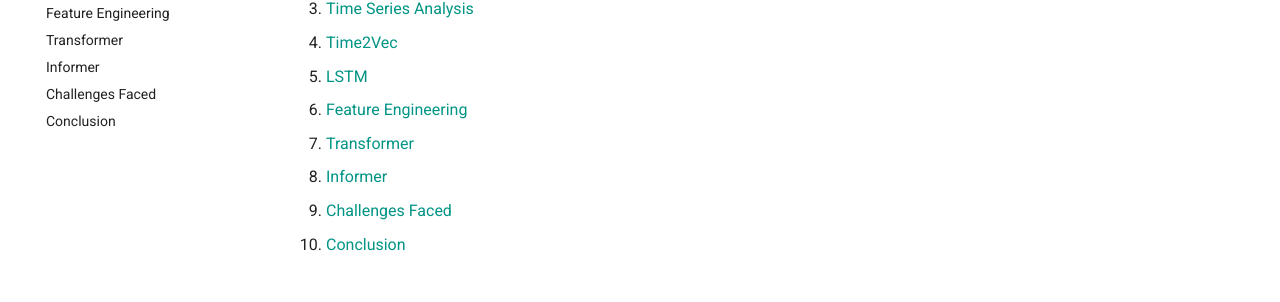
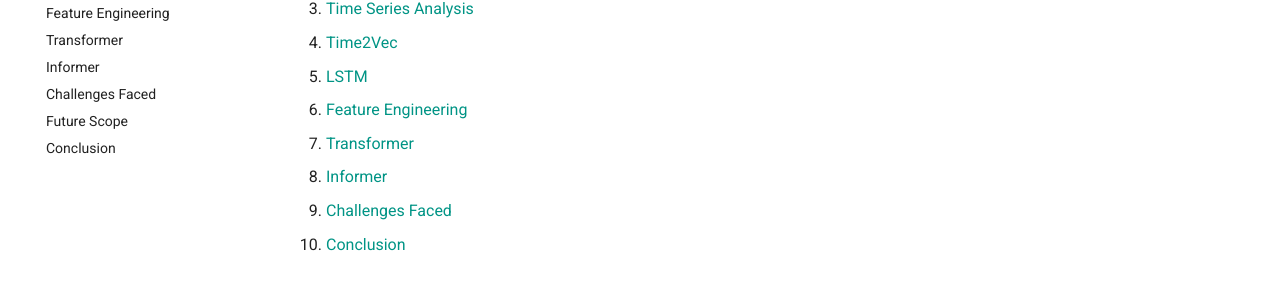
Before and after one commit to YashviMehta03/stock_transformers_documentation, an MkDocs documentation site: the page built from docs/index.md, in a window 1280 px wide. Shown: the part 367-669 px from the top of the page. Built offline with MkDocs 1.6.1 and Material for MkDocs 9.7.7, drawn with Linux system fonts in a browser that asks for light colours; comment, search, counter and statistics services are not loaded.

Commit message:
Added section for future scope

```diff
--- a/mkdocs.yml
+++ b/mkdocs.yml
@@ -54,6 +54,7 @@ nav:
   - Transformer: transformer.md
   - Informer: informer.md
   - Challenges Faced: challenges_faced.md
+  - Future Scope : future_scope.md
   - Conclusion: conclusion.md
 
 
```
Also changed, not shown: docs/future_scope.md (added).
